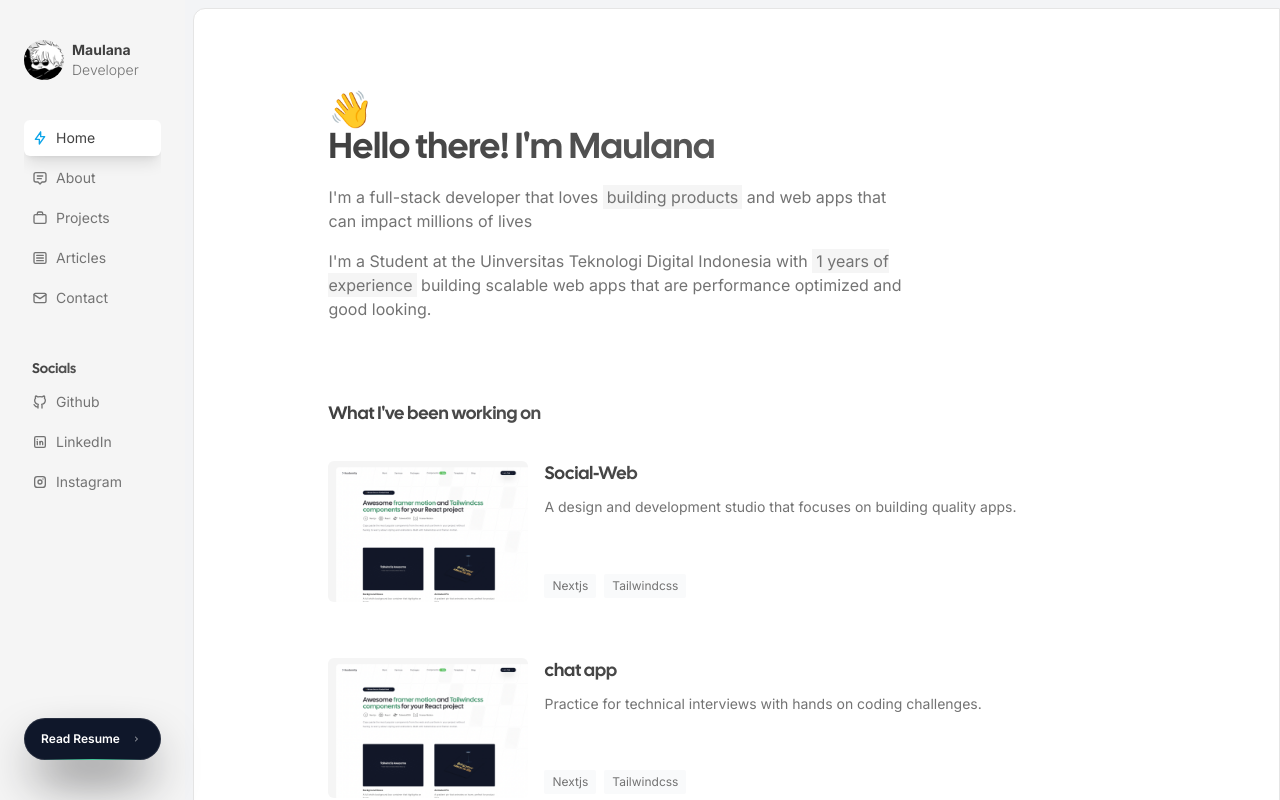
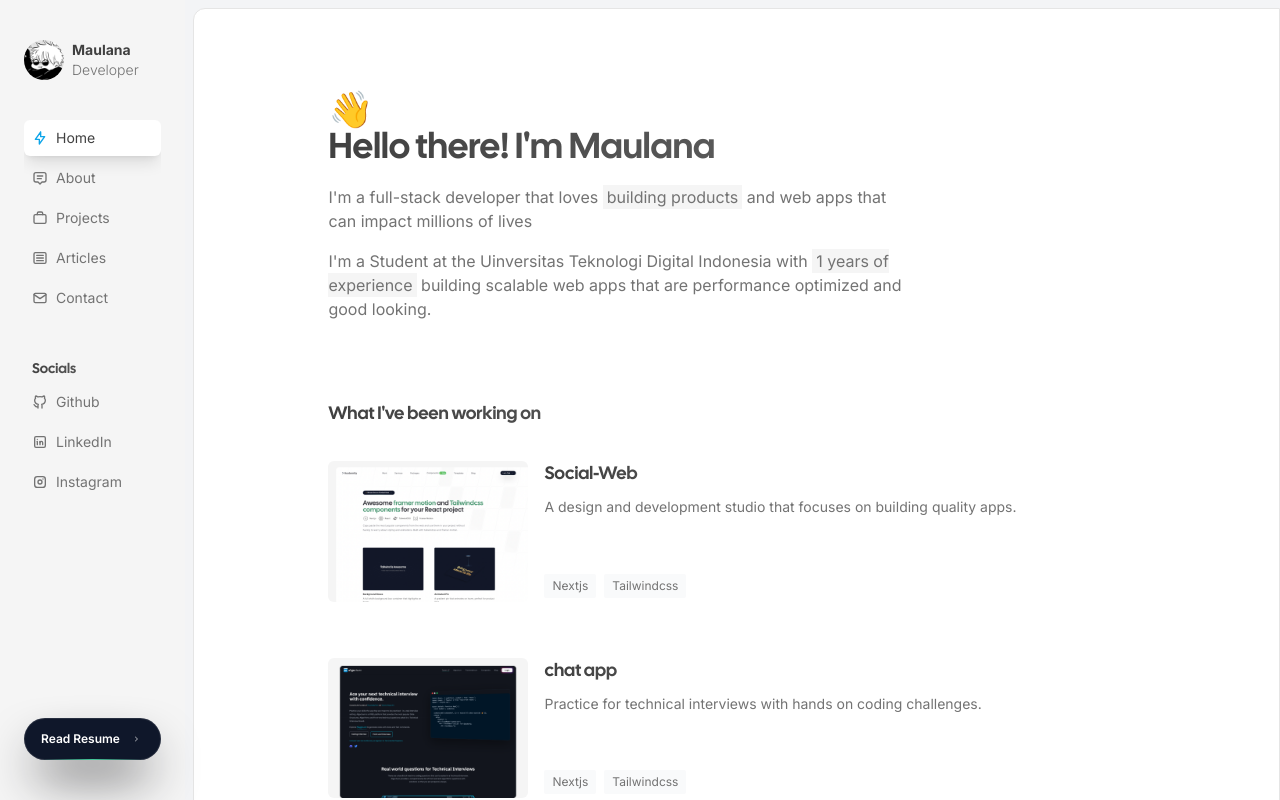
Before and after one commit to maulana-tech/Lana-Developer, a Next.js app: page / in a window 1280 px wide. Built offline with nearby package versions, Linux system fonts and the light colour scheme.

Commit message:
Refactor product image paths to use imported constants for better maintainability

```diff
--- a/src/constants/products.tsx
+++ b/src/constants/products.tsx
@@ -1,14 +1,20 @@
+import sidefolioAceternity from "public/images/sidefolio-aceternity-2.png";
+import sidefolioAceternity2 from "public/images/sidefolio-aceternity-2.png";
+import sidefolioAlgochurn from "public/images/sidefolio-algochurn.png";
+import sidefolioAlgochurn2 from "public/images/sidefolio-algochurn.png";
+import sidefolioMoonbeam from "public/images/sidefolio-moonbeam.png";
+import sidefolioMoonbeam2 from "public/images/sidefolio-moonbeam-2.png";
+import sidefolioTailwindMasterKit from "public/images/sidefolio-tailwindmasterkit.png";
+import sidefolioTailwindMasterKit2 from "public/images/sidefolio-tailwindmasterkit-2.png";
+
 export const products = [
   {
     href: "https://social-web-lake.vercel.app/",
     title: "Social-Web",
     description:
       "A design and development studio that focuses on building quality apps.",
-    thumbnail: "/images/sidefolio-aceternity-2.png",
-    images: [
-      "/images/sidefolio-aceternity-2.png",
-      "/images/sidefolio-aceternity-2.png"
-    ],
+    thumbnail: sidefolioAceternity,
+    images: [sidefolioAceternity, sidefolioAceternity2],
     stack: ["Nextjs", "Tailwindcss"],
     slug: "aceternity",
     content: (
@@ -17,7 +23,7 @@ export const products = [
         Social-app adalah aplikasi media sosial inovatif yang saya kembangkan menggunakan teknologi
         Next.js, Tailwind CSS, dan Prisma. Aplikasi ini dirancang untuk menyediakan platform
         interaktif di mana pengguna dapat terhubung, berbagi konten, dan berinteraksi dalam
-        komunitas yang dinamis.yang membuat kita lebih mudah berkomunikasi dan berbagi informasi.{" "}
+        komunitas yang dinamis.{" "}
         </p>
         <p>
         Selama pengembangan Social-app, saya menghadapi berbagai tantangan teknis seperti
@@ -33,11 +39,8 @@ export const products = [
     title: "chat app",
     description:
       "Practice for technical interviews with hands on coding challenges.",
-      thumbnail: "/images/sidefolio-aceternity-2.png",
-      images: [
-        "/images/sidefolio-aceternity-2.png",
-        "/images/sidefolio-aceternity-2.png"
-      ],
+    thumbnail: sidefolioAlgochurn,
+    images: [sidefolioAlgochurn, sidefolioAlgochurn2],
     stack: ["Nextjs", "Tailwindcss"],
     slug: "algochurn",
     content: (
@@ -60,11 +63,8 @@ export const products = [
     title: "movie searching",
     description:
       "Never write from scratch again with Moonbeam, your AI first writing tool",
-      thumbnail: "/images/sidefolio-aceternity-2.png",
-      images: [
-        "/images/sidefolio-aceternity-2.png",
-        "/images/sidefolio-aceternity-2.png"
-      ],
+    thumbnail: sidefolioMoonbeam,
+    images: [sidefolioMoonbeam, sidefolioMoonbeam2],
     stack: ["ReactJs", "Tailwindcss"],
     slug: "moonbeam",
     content: (
@@ -89,11 +89,8 @@ export const products = [
     title: "Doctor Appointment",
     description:
       "A beautiful and comprehensive Tailwind CSS components library for building modern websites and applications.",
-    thumbnail: "/images/sidefolio-aceternity-2.png",
-    images: [
-      "/images/sidefolio-aceternity-2.png",
-      "/images/sidefolio-aceternity-2.png"
-    ],
+    thumbnail: sidefolioTailwindMasterKit,
+    images: [sidefolioTailwindMasterKit, sidefolioTailwindMasterKit2],
     stack: ["Nextjs", "Tailwindcss"],
     slug: "tailwindmasterkit",
     content: (
```
